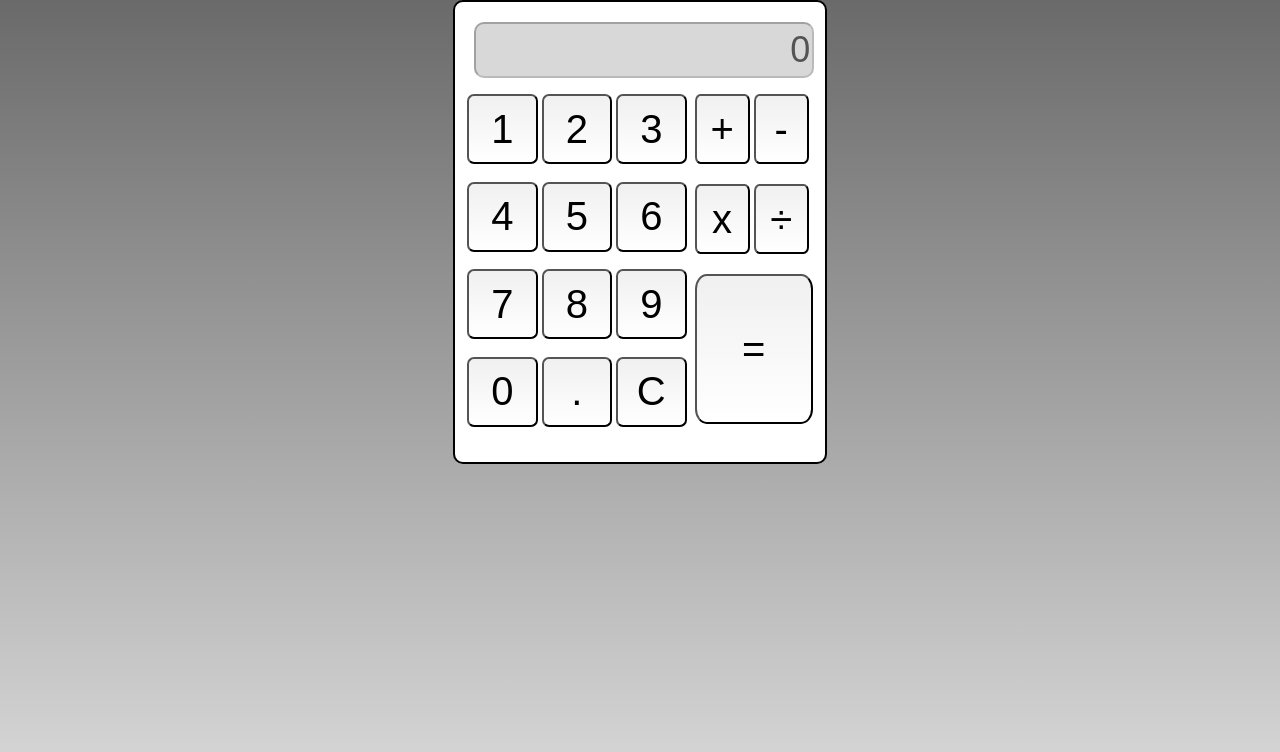
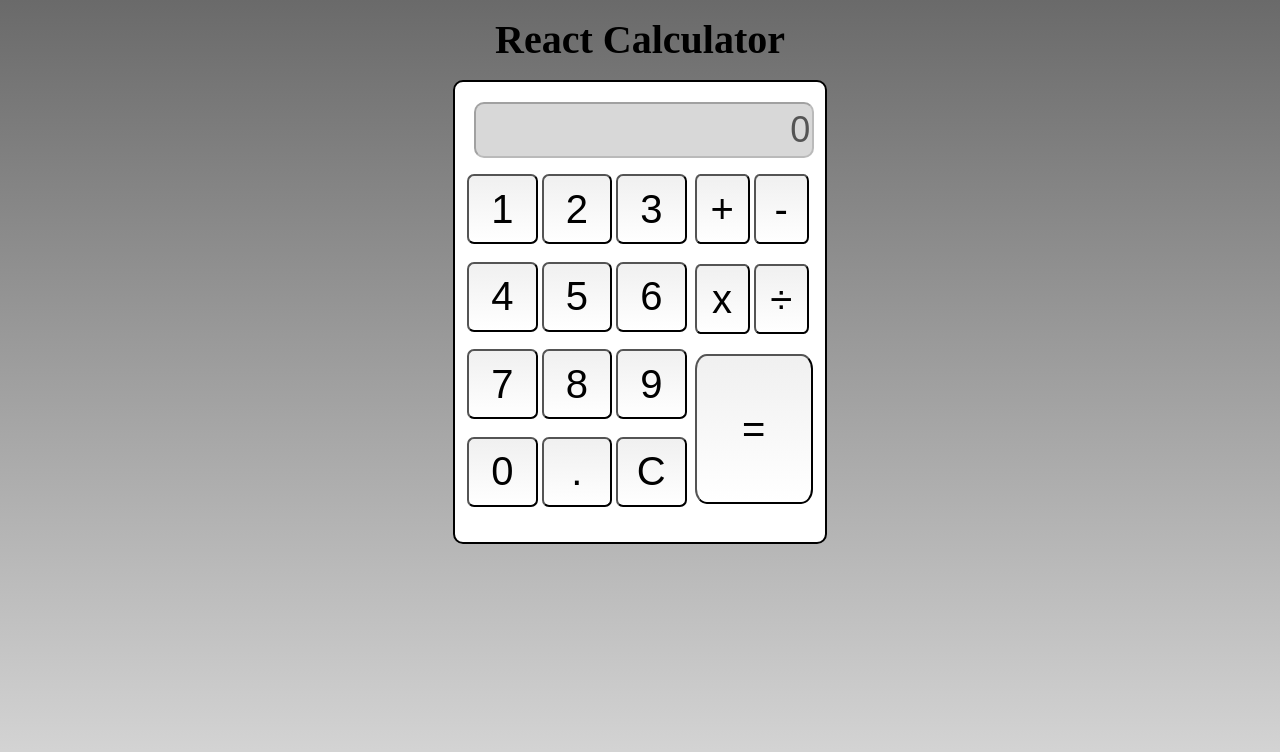
Before and after one commit to andzheyevskiy/Calculator, a React (Vite) app: page / in a window 1280 px wide. Shown: the top 752 px of the page. Built offline with nearby package versions, Linux system fonts and the light colour scheme.

Commit message:
Added and Styled Header

```diff
--- a/src/App.jsx
+++ b/src/App.jsx
@@ -18,6 +18,8 @@ function App() {
   let operatorSymbol = operator ? buttons.operators.find(e => e.id == operator).display : ""
 
   return (
+    <>
+    <h1>React Calculator</h1>
     <div className='calculator-wrapper'>
         <div className='display-wrapper'>
           <input id='display' type="text" value={`${firstNumber}${operatorSymbol}${secondNumber}`} disabled />
@@ -54,6 +56,7 @@ function App() {
           </section>
         </div>
       </div>
+      </>
   )
 }
 
--- a/src/assets/styles/index.css
+++ b/src/assets/styles/index.css
@@ -2,7 +2,12 @@ html {
     background: linear-gradient(rgb(106, 106, 106), rgb(218, 218, 218));
     height: 100vh;
 }
-
+h1{
+    font-size: 40px;
+    font-weight: bolder;
+    text-align: center;
+    margin: 20px auto;
+}
 .calculator-wrapper {
     width: 95%;
     margin-left: auto;
```
